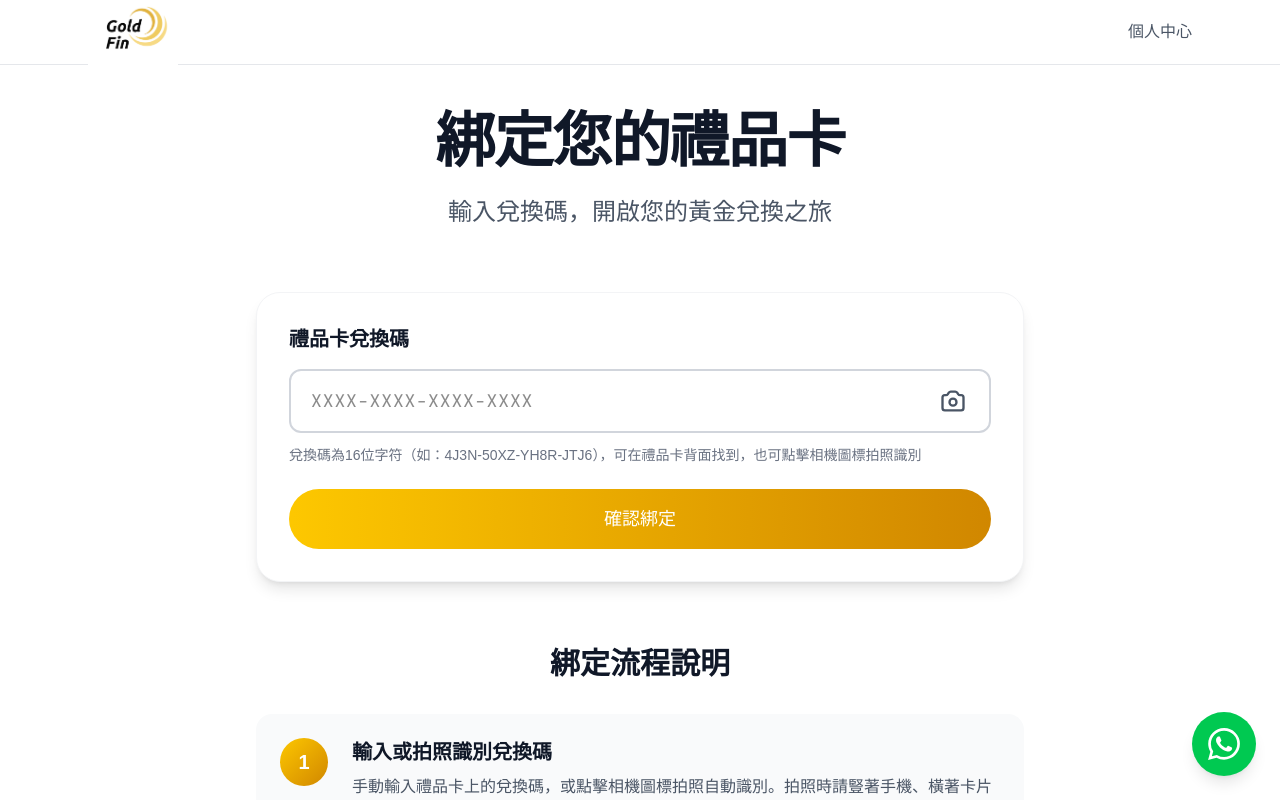
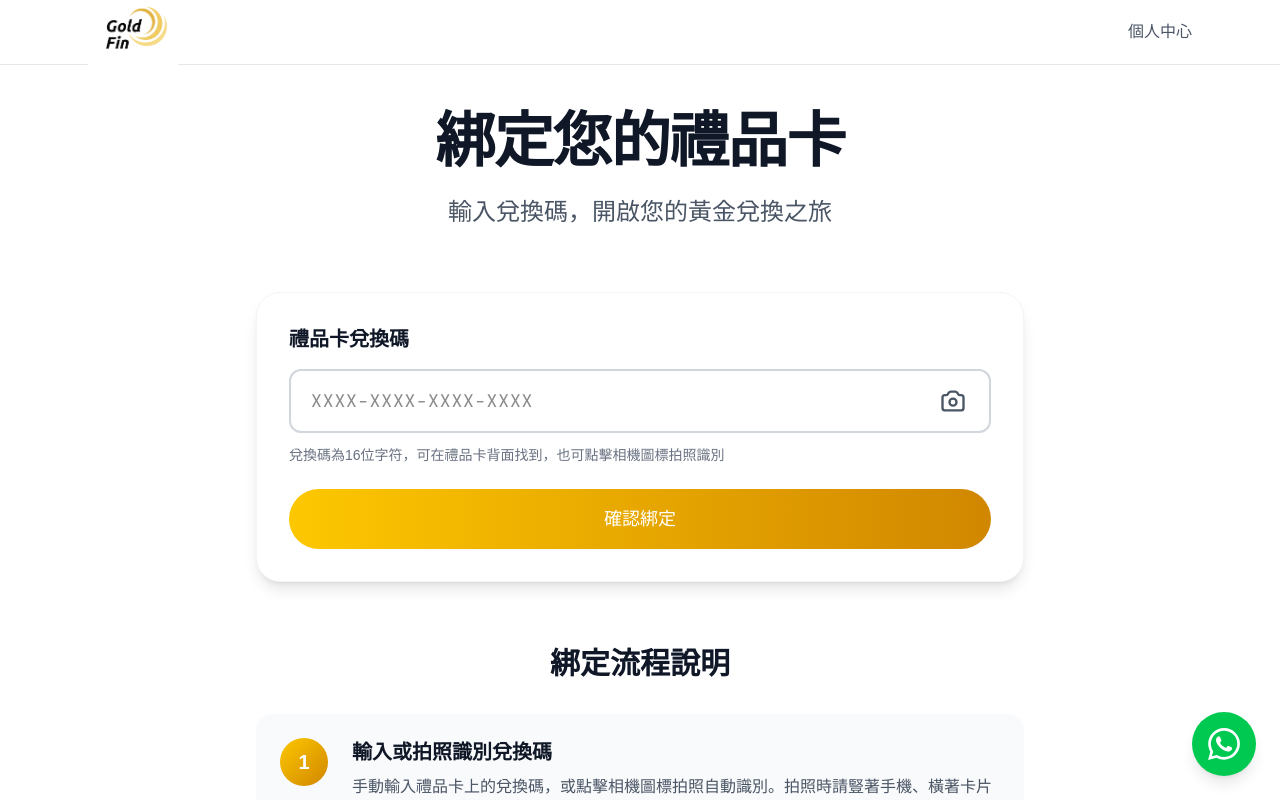
Before and after one commit to stablehunter-dev/giftcard-mvp, a Next.js app: page /activate in a window 1280 px wide. Shown: the top 800 px of the page. Built offline with nearby package versions, Linux system fonts and the light colour scheme; sample sign-in values are in the browser's storage.

Commit message:
文案更新

```diff
--- a/app/activate/page.tsx
+++ b/app/activate/page.tsx
@@ -237,7 +237,7 @@ export default function ActivatePage() {
                                     )}
                                     {!error && !isProcessingImage && (
                                         <p className="mt-2 sm:mt-3 text-xs sm:text-sm text-gray-500">
-                                            兌換碼為16位字符（如：4J3N-50XZ-YH8R-JTJ6），可在禮品卡背面找到，也可點擊相機圖標拍照識別
+                                            兌換碼為16位字符，可在禮品卡背面找到，也可點擊相機圖標拍照識別
                                         </p>
                                     )}
                                 </div>
@@ -494,8 +494,7 @@ export default function ActivatePage() {
                                 綁定成功！
                             </h3>
                             <p className="text-sm sm:text-base text-gray-600 mb-6 sm:mb-8">
-                                您的禮品卡已成功綁定至帳戶。<br />
-                                現在可以前往門店預約兌換黃金。
+                                您的禮品卡已成功綁定至帳戶。
                             </p>
                             <button
                                 onClick={() => setShowSuccessModal(false)}
```
